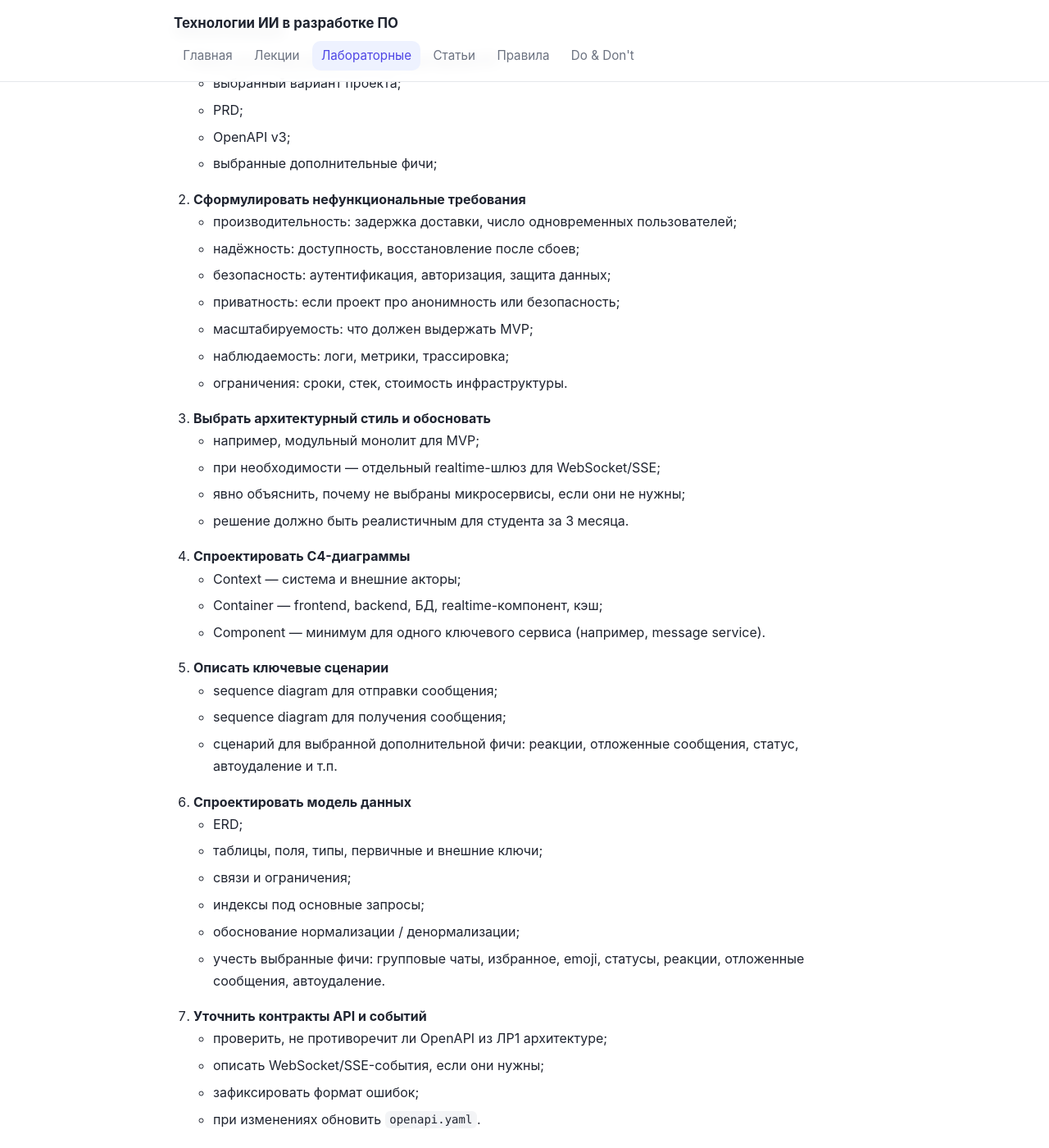
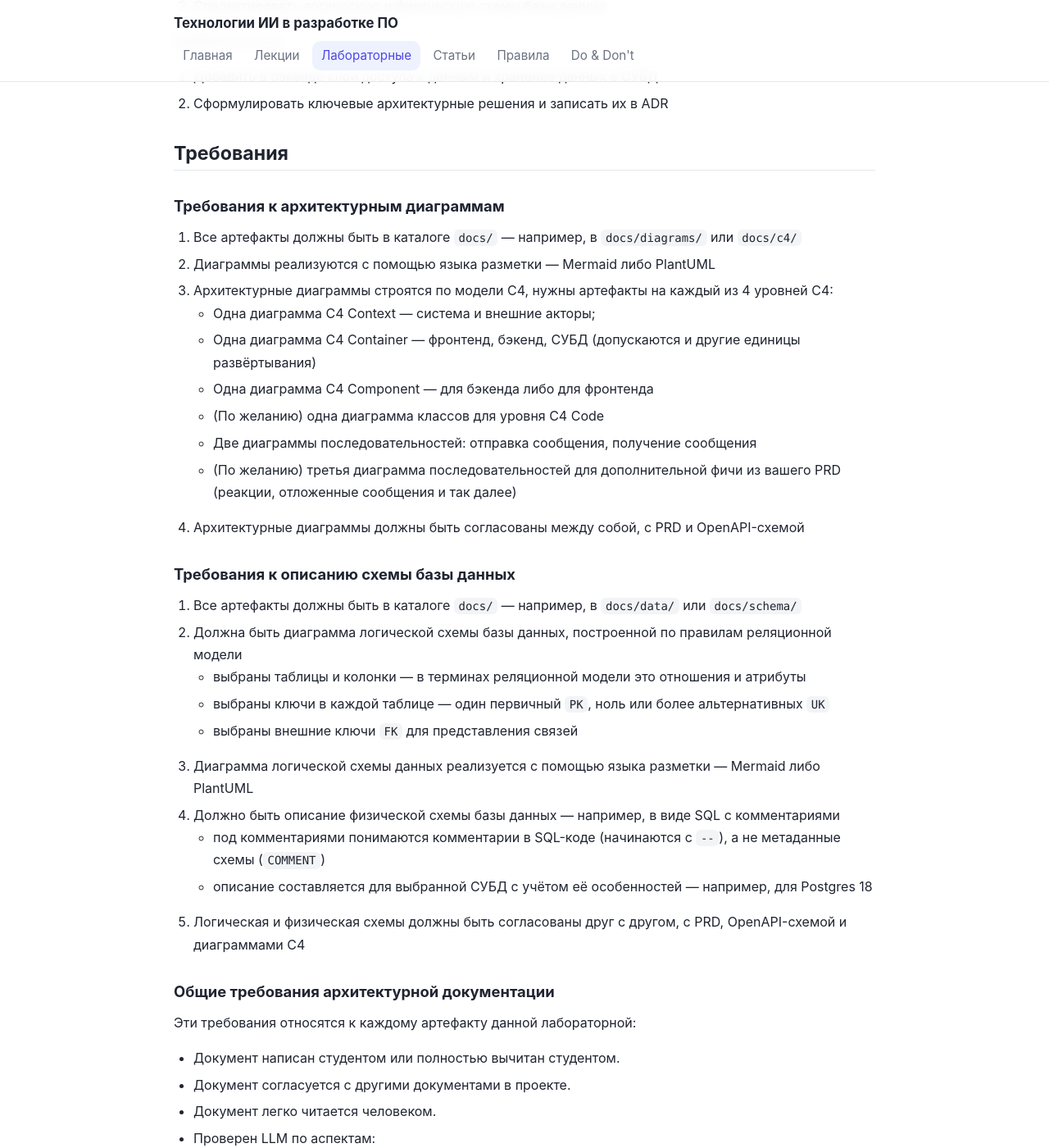
Before and after one commit to is-aidd-26/is-aidd-26.github.io, a Jekyll site: the page built from _labs/lab-2.md, in a window 1280 px wide and 1400 px high, scrolled down 476 px. Shown: the whole window at 82% size. Built offline with Jekyll 4.4.1, drawn with Linux system fonts in a browser that asks for light colours; some of the changed text lies outside the part shown.

Commit message:
Переписал текст 2-й лабораторной, сделал ADR и ai-report необязательными, добавил необязательное задание по слою данных в бэкенде

```diff
--- a/_labs/lab-2.md
+++ b/_labs/lab-2.md
@@ -6,80 +6,56 @@
 
 ## Цели
 
-**Основная цель:** на основе PRD и OpenAPI из лабораторной №1 спроектировать архитектуру и модель данных мессенджера / чата техподдержки, обосновать ключевые решения и подготовить документацию, достаточную для реализации проекта.
+**Основная цель:** спроектировать архитектуру системы и схему базы данных, опираясь на PRD и OpenAPI-схему из предыдущей лабораторной.
 
-**Дополнительная цель:** применить облачные AI-инструменты для проектирования архитектуры и базы данных, сравнить их применимость, зафиксировать проверенные результаты и ограничения.
-
----
+**Дополнительные цели:** реализовать хранение данных в СУБД, подготовить ADR
 
 ## Задания
 
-### Обязательные
-1. **Взять за основу результаты лабораторной №1**
-    - выбранный вариант проекта;
-    - PRD;
-    - OpenAPI v3;
-    - выбранные дополнительные фичи;
-2. **Сформулировать нефункциональные требования**
-    - производительность: задержка доставки, число одновременных пользователей;
-    - надёжность: доступность, восстановление после сбоев;
-    - безопасность: аутентификация, авторизация, защита данных;
-    - приватность: если проект про анонимность или безопасность;
-    - масштабируемость: что должен выдержать MVP;
-    - наблюдаемость: логи, метрики, трассировка;
-    - ограничения: сроки, стек, стоимость инфраструктуры.
-3. **Выбрать архитектурный стиль и обосновать**
-    - например, модульный монолит для MVP;
-    - при необходимости — отдельный realtime-шлюз для WebSocket/SSE;
-    - явно объяснить, почему не выбраны микросервисы, если они не нужны;
-    - решение должно быть реалистичным для студента за 3 месяца.
-4. **Спроектировать C4-диаграммы**
-    - Context — система и внешние акторы;
-    - Container — frontend, backend, БД, realtime-компонент, кэш;
-    - Component — минимум для одного ключевого сервиса (например, message service).
-5. **Описать ключевые сценарии**
-    - sequence diagram для отправки сообщения;
-    - sequence diagram для получения сообщения;
-    - сценарий для выбранной дополнительной фичи: реакции, отложенные сообщения, статус, автоудаление и т.п.
-6. **Спроектировать модель данных**
-    - ERD;
-    - таблицы, поля, типы, первичные и внешние ключи;
-    - связи и ограничения;
-    - индексы под основные запросы;
-    - обоснование нормализации / денормализации;
-    - учесть выбранные фичи: групповые чаты, избранное, emoji, статусы, реакции, отложенные сообщения, автоудаление.
-7. **Уточнить контракты API и событий**
-    - проверить, не противоречит ли OpenAPI из ЛР1 архитектуре;
-    - описать WebSocket/SSE-события, если они нужны;
-    - зафиксировать формат ошибок;
-    - при изменениях обновить `openapi.yaml`.
-8. **Подготовить ADR**
-    - 3–5 Architecture Decision Records;
-    - например: выбор монолита, выбор PostgreSQL, выбор WebSocket, стратегия хранения сообщений, способ аутентификации.
-9. **Оформить отчёт об использовании AI-инструментов**
-    - какие облачные инструменты использовались;
-    - какие промпты применялись;
-    - что сгенерировано, что проверено вручную;
-    - какие проблемы встретились, как решили.
-10. **Оформить документацию в репозитории**
-    - `docs/architecture.md`
-    - `docs/database.md`
-    - `docs/adr/ADR-*.md`
-    - `docs/diagrams/*.mmd`
-    - `docs/ai-tools-report.md`
-    - при необходимости обновлённый `openapi.yaml`
-### Необязательные
-- создать скелет репозитория: `frontend/`, `backend/`, `docs/`, `docker-compose.yml`, `.env.example`;
-- сгенерировать DDL или миграции для выбранной БД;
-- поднять PostgreSQL и заглушку backend в Docker Compose;
-- реализовать один метод API, который пишет сообщение в лог;
----
+Обязательные:
+
+1. Спроектировать архитектурные диаграммы по модели C4
+2. Спроектировать логическую и физическую схемы базы данных
+
+Необязательные:
+
+1. Добавить в бэкенде слой доступа к данным и хранение данных в СУБД
+2. Сформулировать ключевые архитектурные решения и записать их в ADR
 
 ## Требования
 
-### Требования к архитектурной документации
+### Требования к архитектурным диаграммам
+
+1. Все артефакты должны быть в каталоге `docs/` — например, в `docs/diagrams/` или `docs/c4/`
+2. Диаграммы реализуются с помощью языка разметки — Mermaid либо PlantUML
+3. Архитектурные диаграммы строятся по модели С4, нужны артефакты на каждый из 4 уровней C4:
+    - Одна диаграмма C4 Context — система и внешние акторы;
+    - Одна диаграмма C4 Container — фронтенд, бэкенд, СУБД (допускаются и другие единицы развёртывания)
+    - Одна диаграмма C4 Component — для бэкенда либо для фронтенда
+    - (По желанию) одна диаграмма классов для уровня C4 Code
+    - Две диаграммы последовательностей: отправка сообщения, получение сообщения
+    - (По желанию) третья диаграмма последовательностей для дополнительной фичи из вашего PRD (реакции, отложенные сообщения и так далее)
+4. Архитектурные диаграммы должны быть согласованы между собой, с PRD и OpenAPI-схемой
+
+### Требования к описанию схемы базы данных
+
+1. Все артефакты должны быть в каталоге `docs/` — например, в `docs/data/` или `docs/schema/`
+2. Должна быть диаграмма логической схемы базы данных, построенной по правилам реляционной модели
+    - выбраны таблицы и колонки — в терминах реляционной модели это отношения и атрибуты
+    - выбраны ключи в каждой таблице — один первичный `PK`, ноль или более альтернативных `UK`
+    - выбраны внешние ключи `FK` для представления связей
+3. Диаграмма логической схемы данных реализуется с помощью языка разметки — Mermaid либо PlantUML
+4. Должно быть описание физической схемы базы данных — например, в виде SQL с комментариями
+    - под комментариями понимаются комментарии в SQL-коде (начинаются с `--`), а не метаданные схемы (`COMMENT`)
+    - описание составляется для выбранной СУБД с учётом её особенностей — например, для Postgres 18
+5. Логическая и физическая схемы должны быть согласованы друг с другом, с PRD, OpenAPI-схемой и диаграммами C4
+
+### Общие требования архитектурной документации
+
+Эти требования относятся к каждому артефакту данной лабораторной:
+
 - Документ написан студентом или полностью вычитан студентом.
-- Описаны все функциональные и нефункциональные требования.
+- Документ согласуется с другими документами в проекте.
 - Документ легко читается человеком.
 - Проверен LLM по аспектам:
     - полнота: нет «слепых пятен»;
@@ -87,62 +63,36 @@
     - нет логических, фактических, грамматических и стилевых ошибок;
     - нет ошибок форматирования Markdown;
     - достижимость: проект можно реализовать за три месяца параллельно с другими курсами.
-- Есть трассируемость: фича из PRD → компонент → API/событие → таблица БД.
-- Архитектура не противоречит OpenAPI из ЛР1.
 
-### Требования к диаграммам
+### Требования к ADR (необязательное задание)
 
-- Диаграммы хранятся в репозитории в текстовом формате: Mermaid (в markdown файлах).
-- Диаграммы рендерятся без ошибок.
-- C4 Context и Container обязательны.
-- Минимум одна Component-диаграмма.
-- Минимум две sequence diagram.
-- ERD обязательна.
-- Названия сущностей и компонентов согласованы с текстом и OpenAPI.
+>Это необязательное задание: вы можете не добавлять ADR.
 
-### Требования к модели данных
-- Есть ERD.
-- Для таблиц указаны поля, типы, ключи, ограничения.
-- Есть индексы под основные запросы.
-- Обоснована нормализация или денормализация.
-- Учтены выбранные дополнительные фичи.
-- Нет противоречий между моделью данных и сценариями использования.
-- Если есть DDL/миграции, они применяются без ошибок.
+ADR — это Architecture Decision Records, то есть документ, предназначенный для фиксации архитектурных решений.
 
-### Требования к использованию AI-инструментов
+1. Каждый ADR — это markdown-файл, описывающий одно архитектурное решение и его контекст (проблема, плюсы/минусы альтернативные решения)
+2. Текст ADR должен быть минималистичным и лаконичным, несущественные детали можно опускать
+3. ADR должен быть согласован с PRD и диаграммами C4
 
-- Использован минимум один облачный AI-инструмент.
-- Зафиксированы промпты и результаты.
-- Проведена ручная проверка сгенерированных решений.
-- Описаны ограничения, галлюцинации и способы их обнаружения.
+### Требования к слою доступа данных в бэкенде (необязательное задание)
 
-### Требования к репозиторию и сборке (если делается необязательная часть)
+>Это необязательное задание: вы можете не добавлять хранение данных на бэкенде.
 
-- В `README.md` описано, как собрать и запустить проект.
-- Инструкция работает на Unix-системе: OSX / Linux.
-- Сборка выполняется без ошибок и предупреждений.
-- Если backend отсутствует, есть работоспособная заглушка.
-- Если есть тесты, они выполняются без ошибок и предупреждений.
+Если вы добавляете слой доступа к данным в приложение, то:
 
----
+1. Рекомендуется использовать СУБД Postgres для хранения данных
+2. Рекомендуется запускать СУБД Postgres с помощью docker compose, а не устанавливать локально
+3. В бэкенде слой доступа к данным может использовать как прямую работу с SQL-соединением, так и ORM
+    - для C# и Postgres рекомендуется использовать `Npgsql`
+    - использование ORM допускается, но не рекомендуется, поскольку ORM сложнее в понимании и отладке
+4. Код бэкенда следует разделить на слои, например:
+    - слой Presentation — содержит API handlers или API controllers
+    - слой Application — содержит Service Layer (классы-сервисы) либо Use Cases
+    - слой Data или Infrastructure — содержит классы / функции, инкапсулирующие доступ к СУБД
+    - допускается иное деление на слои, если обеспечивается разделение ответственности не хуже, чем в примере выше
+    - слои должны быть изолированы — например, это могут быть разные namespace в C# или разные пакеты в Go
 
-## Артефакты к сдаче
+## Примеры для 2-й лабораторной
 
-- `docs/architecture.md`
-- `docs/database.md`
-- `docs/adr/ADR-001...005.md`
-- `docs/diagrams/c4-context.mmd`
-- `docs/diagrams/c4-container.mmd`
-- `docs/diagrams/c4-component-message-service.mmd`
-- `docs/diagrams/sequence-send-message.mmd`
-- `docs/diagrams/sequence-receive-message.mmd`
-- `docs/diagrams/erd.mmd`
-- `docs/ai-tools-report.md`
-- обновлённый `openapi.yaml`, если были изменения
-- опционально: `docker-compose.yml`, миграции, скелет backend
-
----
-
-## Шаблон артефактов
-
-[Github](https://github.com/dd-mitrofanov/lab-2-example)
+- [dd-mitrofanov/lab-2-example](https://github.com/dd-mitrofanov/lab-2-example)
+- [is-aidd-26/plain-old-messenger](https://github.com/is-aidd-26/plain-old-messenger) — ветки `02_arch`, `03_er`, `04_postgres`
```
